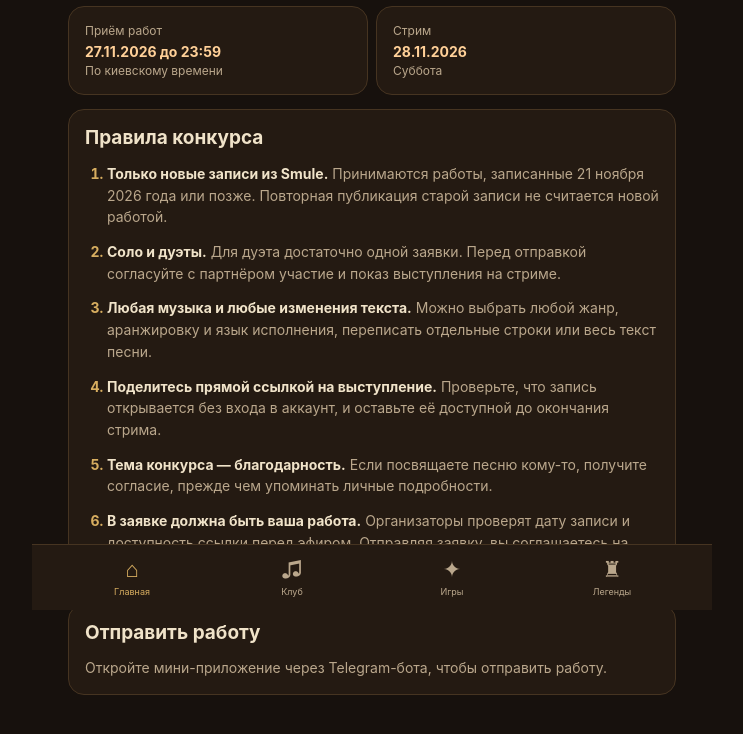
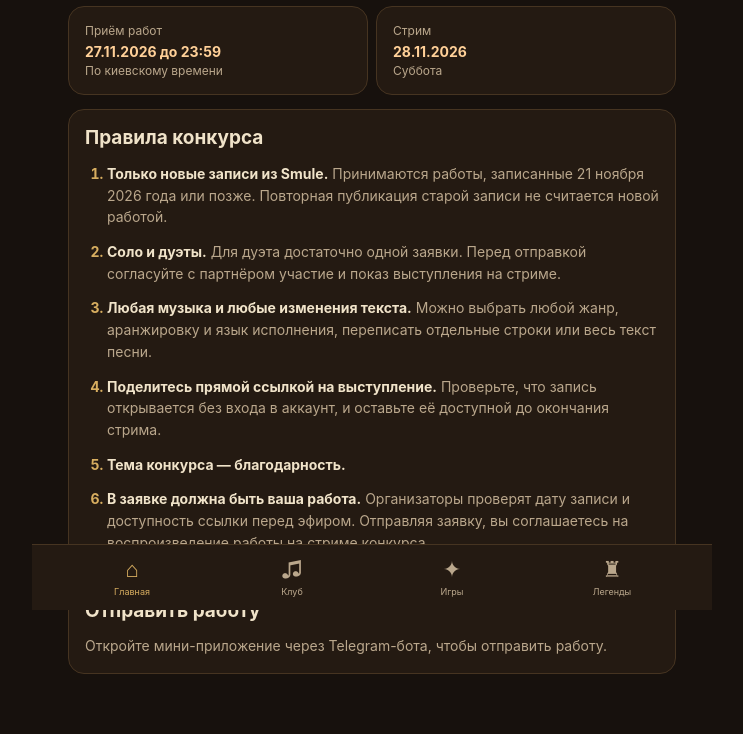
Before and after one commit to nlemeshko/dsipsmule_bot, a plain HTML site: page miniapp/static/index.html in a window 1280 px wide. Both pictures are taken after a click on the button 640 px from the left and 521 px from the top of the page. Shown: the part 190-924 px from the top of the page, without its empty margins (268-1011 px from the left). Drawn offline with Linux system fonts and the light colour scheme; files whose address does not match are found by name.

Commit message:
#patch Simplify Thanksgiving theme rule

```diff
--- a/miniapp/static/index.html
+++ b/miniapp/static/index.html
@@ -50,7 +50,7 @@
           <li><strong>Соло и дуэты.</strong> Для дуэта достаточно одной заявки. Перед отправкой согласуйте с партнёром участие и показ выступления на стриме.</li>
           <li><strong>Любая музыка и любые изменения текста.</strong> Можно выбрать любой жанр, аранжировку и язык исполнения, переписать отдельные строки или весь текст песни.</li>
           <li><strong>Поделитесь прямой ссылкой на выступление.</strong> Проверьте, что запись открывается без входа в аккаунт, и оставьте её доступной до окончания стрима.</li>
-          <li><strong>Тема конкурса — благодарность.</strong> Если посвящаете песню кому-то, получите согласие, прежде чем упоминать личные подробности.</li>
+          <li><strong>Тема конкурса — благодарность.</strong></li>
           <li><strong>В заявке должна быть ваша работа.</strong> Организаторы проверят дату записи и доступность ссылки перед эфиром. Отправляя заявку, вы соглашаетесь на воспроизведение работы на стриме конкурса.</li>
         </ol>
       </div>
```
